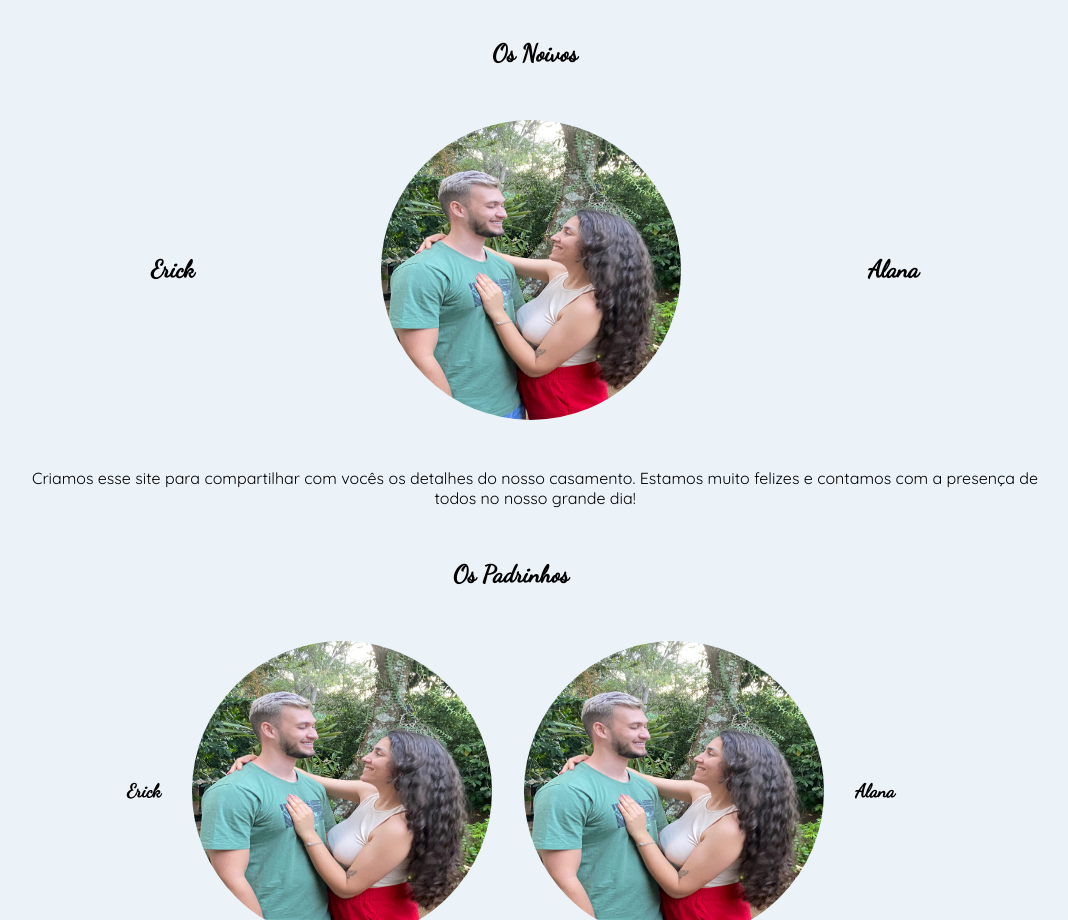
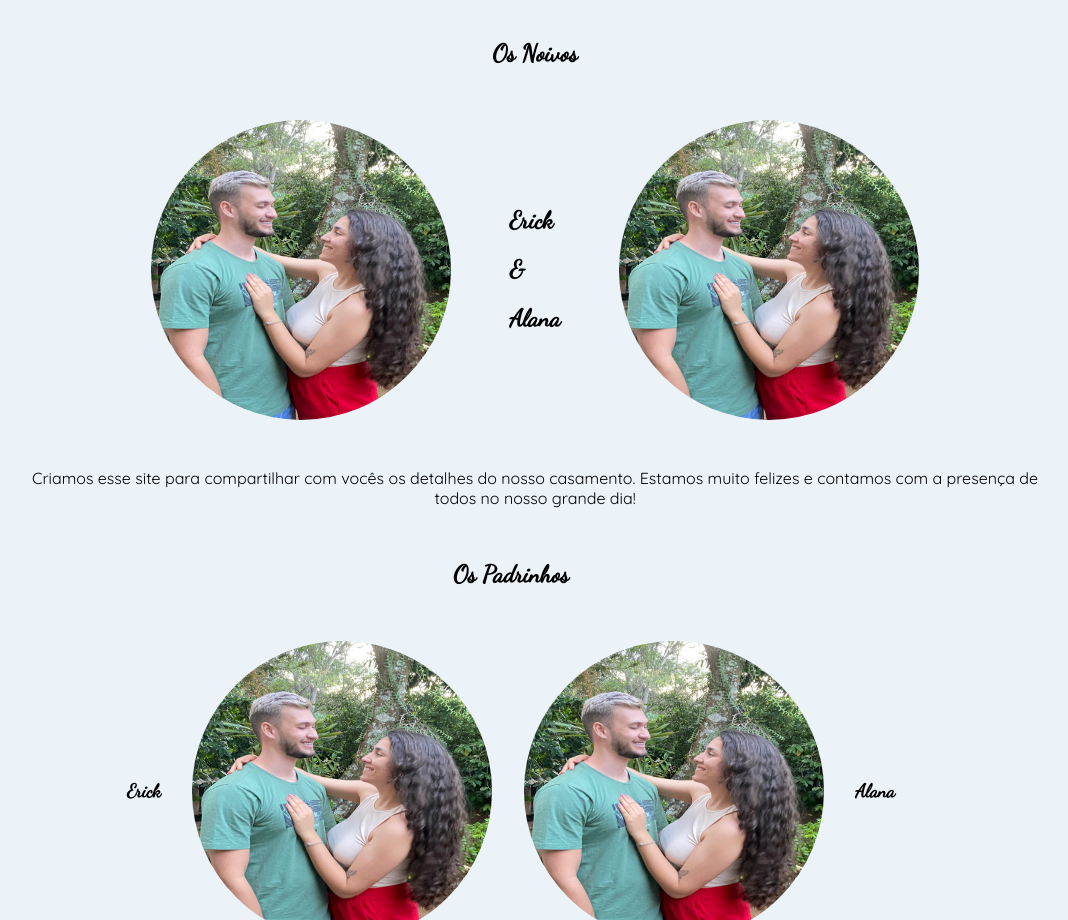
Before and after one commit to erikefernandes40/wedding-website, a Next.js app: page / in a window 1280 px wide. Shown: the part 1380-2300 px from the top of the page, without its empty margins (129-1197 px from the left). Built offline with nearby package versions, Linux system fonts and the light colour scheme.

Commit message:
feat: adiciona foto aos noivos

```diff
--- a/pages/brideAndGroom.tsx
+++ b/pages/brideAndGroom.tsx
@@ -9,7 +9,6 @@ const BrideAndGroom = () => {
         <h1>Os Noivos</h1>
       </div>
       <div className={styles.aee}>
-        <h1>Erick</h1>
         <Image
           src="/images/IMG-20230122-WA0020.jpg"
           alt="Foto de Alana e Erick"
@@ -17,7 +16,19 @@ const BrideAndGroom = () => {
           height={300}
           className={styles.eea}
         />
+        <div className={styles.names}>
+        <h1>Erick</h1>
+        <h1>&</h1>
         <h1>Alana</h1>
+        </div>
+
+        <Image
+          src="/images/IMG-20230122-WA0020.jpg"
+          alt="Foto de Alana e Erick"
+          width={300}
+          height={300}
+          className={styles.eea}
+        />
       </div>
       <div className={styles.textAbout}>
         <p>Criamos esse site para compartilhar com vocês os detalhes do nosso casamento. Estamos muito felizes e contamos com a presença de todos no nosso grande dia!
```
